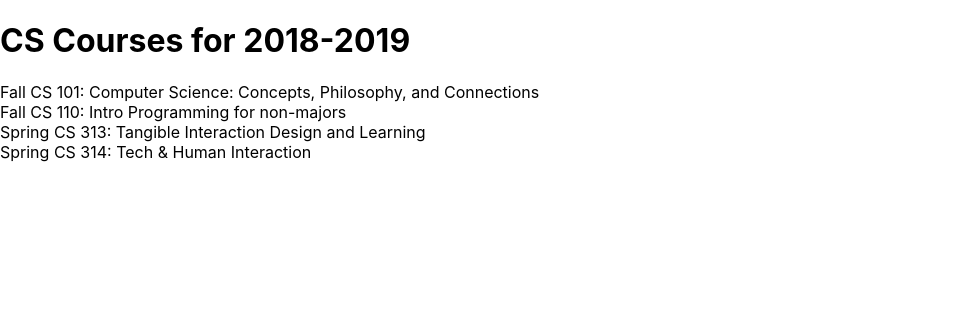
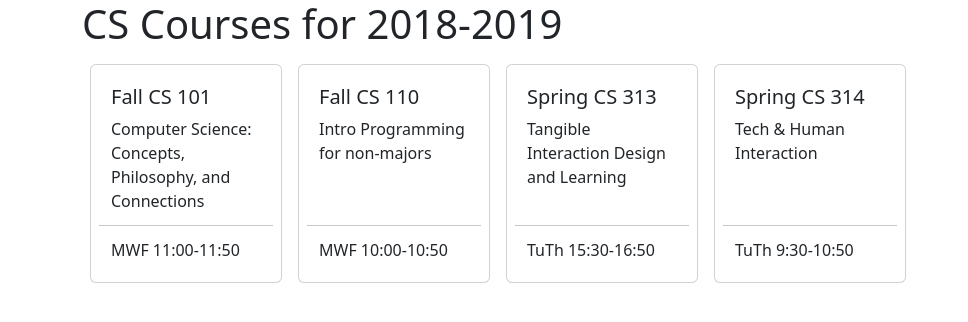
Before and after one commit to thhuang/react-tutorial, a React (Vite) app: page / in a window 1280 px wide. Shown: the top 322 px of the page, without its empty margins (0-968 px from the left). Built offline with nearby package versions, Linux system fonts and the light colour scheme.

Commit message:
style the app

```diff
--- /dev/null
+++ b/postcss.config.js
@@ -0,0 +1,6 @@
+module.exports = {
+  plugins: {
+    tailwindcss: {},
+    autoprefixer: {},
+  },
+}
--- a/src/App.jsx
+++ b/src/App.jsx
@@ -1,5 +1,8 @@
+import 'bootstrap/dist/css/bootstrap.min.css';
+import 'bootstrap-icons/font/bootstrap-icons.css';
+
 import Banner from './components/Banner.jsx';
-import CourseList from './components/CourseList.jsx';
+import CourseList from './components/courselist/CourseList.jsx';
 
 const schedule = {
   title: 'CS Courses for 2018-2019',
@@ -32,7 +35,7 @@ const schedule = {
 };
 
 const App = () => (
-  <div>
+  <div className="container">
     <Banner title={schedule.title}></Banner>
     <CourseList courses={schedule.courses}></CourseList>
   </div>
--- a/src/components/CourseList.jsx
+++ /dev/null
@@ -1,11 +0,0 @@
-const CourseList = ({ courses }) => (
-  <div>
-    {Object.entries(courses).map(([_, info]) => (
-      <div>
-        {info.term} CS {info.number}: {info.title}
-      </div>
-    ))}
-  </div>
-);
-
-export default CourseList;
--- /dev/null
+++ b/src/components/courselist/CourseList.jsx
@@ -0,0 +1,30 @@
+import './courseList.css';
+
+const CourseList = ({ courses }) => (
+  <div className="course-list">
+    {Object.entries(courses).map(([_, info]) => (
+      <CourseCard
+        term={info.term}
+        program="CS"
+        number={info.number}
+        meets={info.meets}
+        title={info.title}
+      />
+    ))}
+  </div>
+);
+
+const CourseCard = ({ term, number, program, meets, title }) => (
+  <div className="course-card card">
+    <div className="course-card-info">
+      <h5>
+        {term} {program} {number}
+      </h5>
+      {title}
+    </div>
+    <hr />
+    <div className="course-card-meets">{meets}</div>
+  </div>
+);
+
+export default CourseList;
--- /dev/null
+++ b/src/components/courselist/courseList.css
@@ -0,0 +1,23 @@
+.course-list {
+  @apply grid grid-cols-auto-fill-13;
+}
+
+.course-card {
+  @apply m-2 p-2;
+}
+
+.course-card div {
+  @apply p-3;
+}
+
+.course-card-info {
+  @apply h-full;
+}
+
+.course-card-meets {
+  @apply h-max;
+}
+
+.course-card > hr {
+  @apply m-0;
+}
--- a/src/index.css
+++ b/src/index.css
@@ -1,13 +1,9 @@
-body {
-  margin: 0;
-  font-family: -apple-system, BlinkMacSystemFont, 'Segoe UI', 'Roboto', 'Oxygen',
-    'Ubuntu', 'Cantarell', 'Fira Sans', 'Droid Sans', 'Helvetica Neue',
-    sans-serif;
-  -webkit-font-smoothing: antialiased;
-  -moz-osx-font-smoothing: grayscale;
+@tailwind base;
+@tailwind components;
+@tailwind utilities;
+
+@layer base {
+  ::-webkit-scrollbar {
+    display: none;
+  }
 }
-
-code {
-  font-family: source-code-pro, Menlo, Monaco, Consolas, 'Courier New',
-    monospace;
-}
--- /dev/null
+++ b/src/tailwind.config.js
@@ -0,0 +1,9 @@
+/** @type {import('tailwindcss').Config} */
+module.exports = {
+  mode: 'jit',
+  content: ['./src/**/*.{js,jsx,ts,tsx}', './index.html'],
+  theme: {
+    extend: {},
+  },
+  plugins: [],
+};
--- /dev/null
+++ b/tailwind.config.js
@@ -0,0 +1,15 @@
+/** @type {import('tailwindcss').Config} */
+module.exports = {
+  mode: 'jit',
+  content: ['./src/**/*.{js,jsx,ts,tsx}', './index.html'],
+  theme: {
+    extend: {
+      gridTemplateColumns: {
+        'auto-fill-12': 'repeat(auto-fill, 12rem)',
+        'auto-fill-13': 'repeat(auto-fill, 13rem)',
+        'auto-fill-14': 'repeat(auto-fill, 14rem)',
+      },
+    },
+  },
+  plugins: [],
+};
```
Also changed, not shown: package.json (+6 -1 lines), 1 other file (tests, documents, lock files or other folders).
